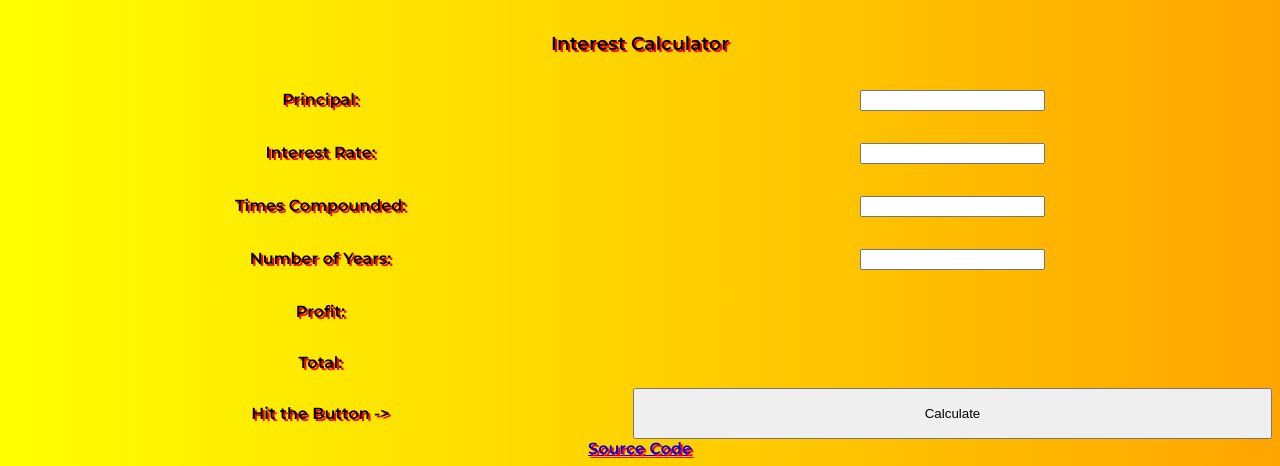
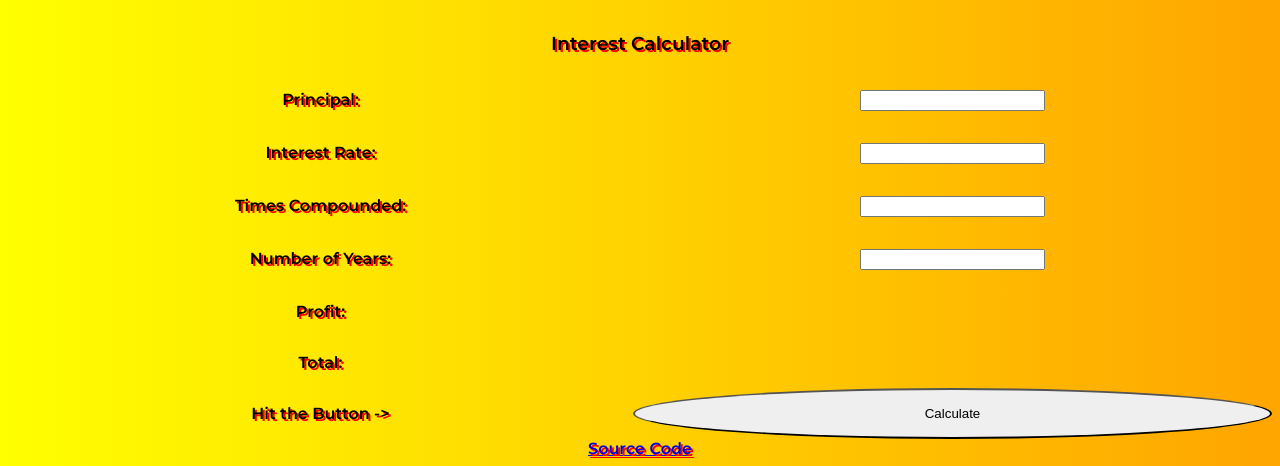
Before and after one commit to bbazile/MangoSpins, a website: page index.html in a window 1280 px wide. Shown: the part 726-1192 px from the top of the page. Drawn offline with Linux system fonts and the light colour scheme.

Commit message:
Update index.html

```diff
--- a/index.html
+++ b/index.html
@@ -47,7 +47,7 @@
       <p class="grid-item7">Total:</p>
       <p id="Total"></p>
       <p>Hit the Button -></p>
-      <button type="submit">Calculate</button>
+      <button type="submit" class="calculateButton">Calculate</button>
     </form>
 
     <footer>
```
